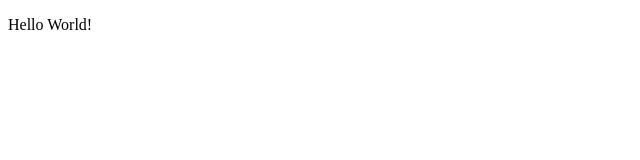
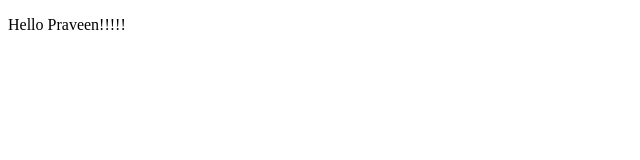
Before and after one commit to mike-mjk/jiu-jitsu, a website: page public/index.html in a window 1280 px wide. Shown: the full height of the page, 0-640 px from the left. Drawn offline with Linux system fonts and the light colour scheme.

Commit message:
change html

```diff
--- a/public/index.html
+++ b/public/index.html
@@ -5,7 +5,7 @@
     <title>Jiu-Jitsu</title>
 </head>
 <body>
-    <p>Hello World!</p>
+    <p>Hello Praveen!!!!!</p>
 
 </body>
 </html>
```
